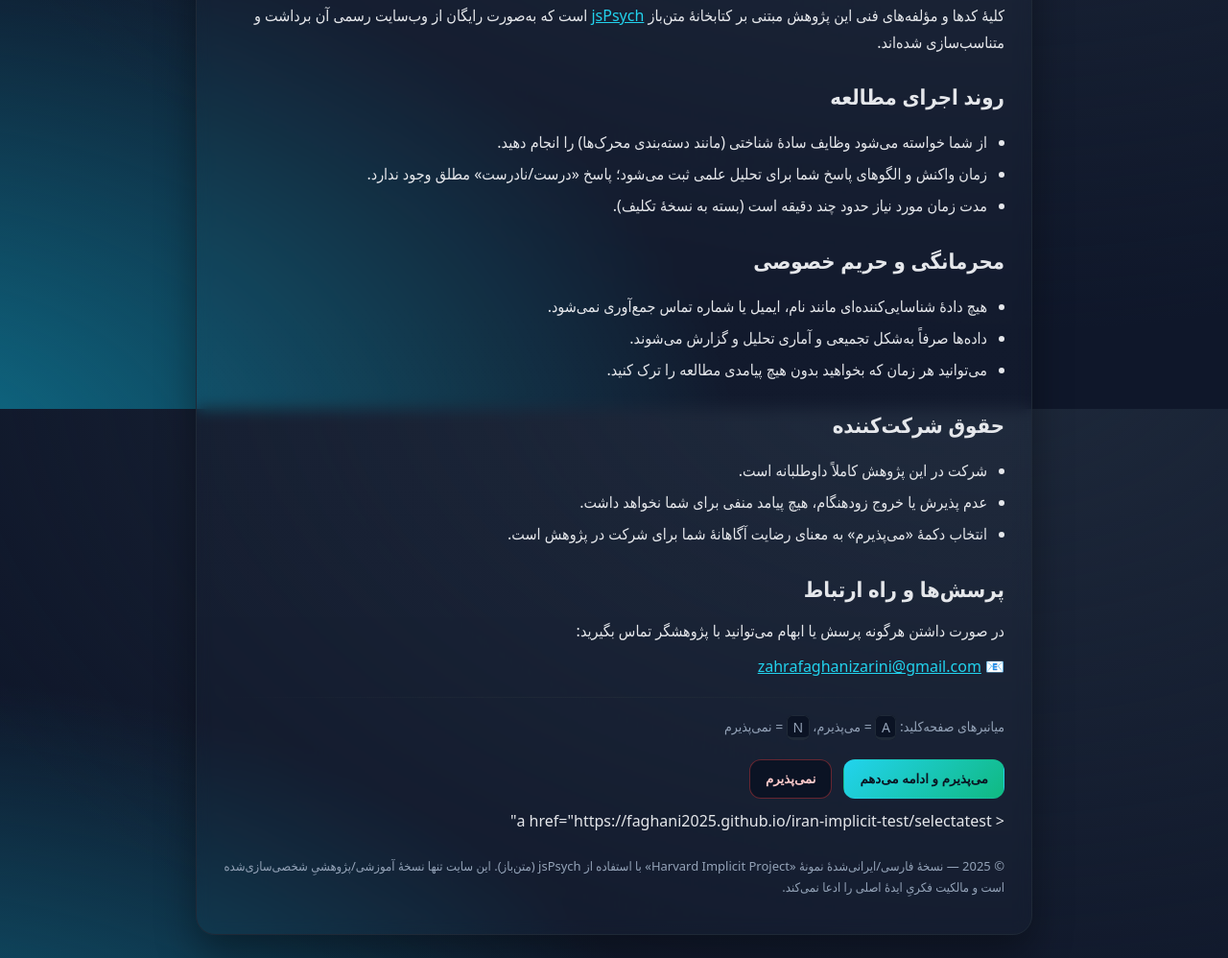
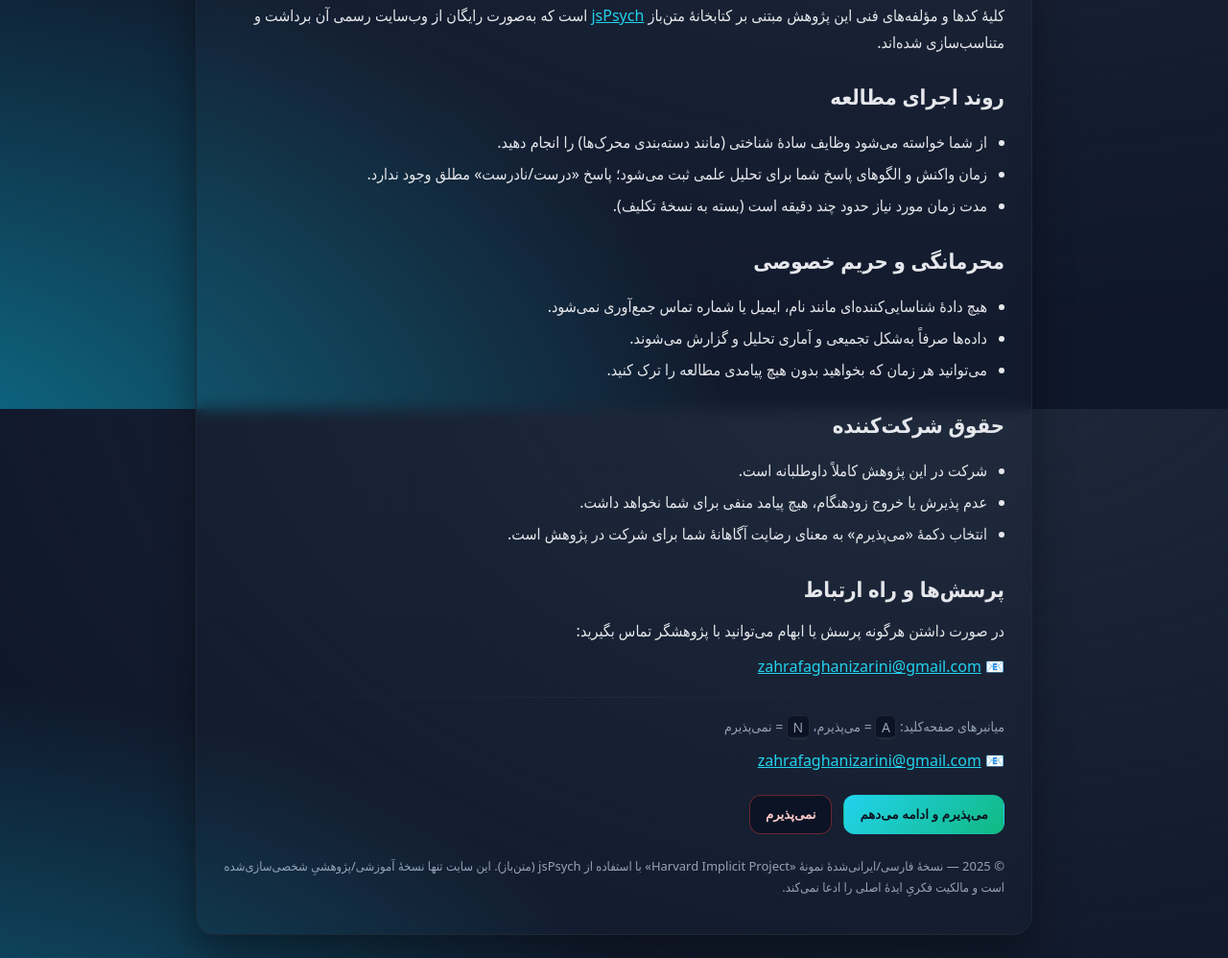
Before and after one commit to faghani2025/iran-implicit-test, a plain HTML site: page index.html in a window 1280 px wide. Shown: the part 374-1372 px from the top of the page at 96% size. Drawn offline with Linux system fonts and the light colour scheme.

Commit message:
Update index.html
Signed-off-by: faghani2025 <zahrafaghanizarini@gmail.com>

```diff
--- a/index.html
+++ b/index.html
@@ -116,12 +116,11 @@ a{color:var(--accent)}
     <div>میانبرهای صفحه‌کلید: <span class="kbd" aria-label="کلید آ">A</span> = می‌پذیرم،
       <span class="kbd" aria-label="کلید ن">N</span> = نمی‌پذیرم</div>
   </div>
-
+<p>📧 <a href="mailto:zahrafaghanizarini@gmail.com">zahrafaghanizarini@gmail.com</a></p>
   <div class="actions" role="group" aria-label="گزینه‌های ادامه">
     <button id="acceptBtn" class="btn btn-primary" type="button"  href= "https://faghani2025.github.io/iran-implicit-test/selectatest">می‌پذیرم و ادامه می‌دهم</button>
     <button id="declineBtn" class="btn btn-danger" type="button">نمی‌پذیرم</button>
   </div>
-      <p>< a href="https://faghani2025.github.io/iran-implicit-test/selectatest"</a> </p>
 
   <p class="footer">
     © <span id="year"></span> — نسخهٔ فارسی/ایرانی‌شدهٔ نمونهٔ «Harvard Implicit Project» با استفاده از jsPsych (متن‌باز). این سایت تنها نسخهٔ آموزشی/پژوهشیِ شخصی‌سازی‌شده است و مالکیت فکریِ ایدهٔ اصلی را ادعا نمی‌کند.
```
